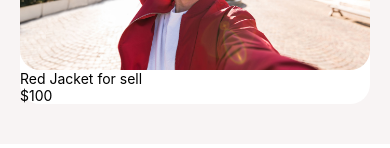
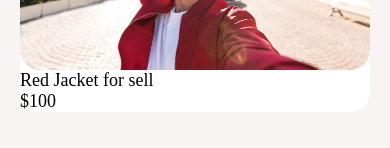
Before and after one commit to zahid2022skipq/ecommerceapp, a React Native app: screen / in a window 390 px wide. Shown: the part 230-378 px from the top of the page. Built offline with nearby package versions, Linux system fonts and the light colour scheme.

Commit message:
Added Apptext component in our card

```diff
--- a/app/components/Card.js
+++ b/app/components/Card.js
@@ -3,12 +3,14 @@ import React from "react";
 import { View, StyleSheet, Text, Image } from "react-native";
 import { colors } from "../config/colors";
 
+import AppText from "./AppText";
+
 function Card({ title, subTitle, image }) {
   return (
     <View style={styles.card}>
       <Image style={styles.img} source={image} />
-      <Text>{title}</Text>
-      <Text>{subTitle}</Text>
+      <AppText>{title}</AppText>
+      <AppText>{subTitle}</AppText>
     </View>
   );
 }
```
